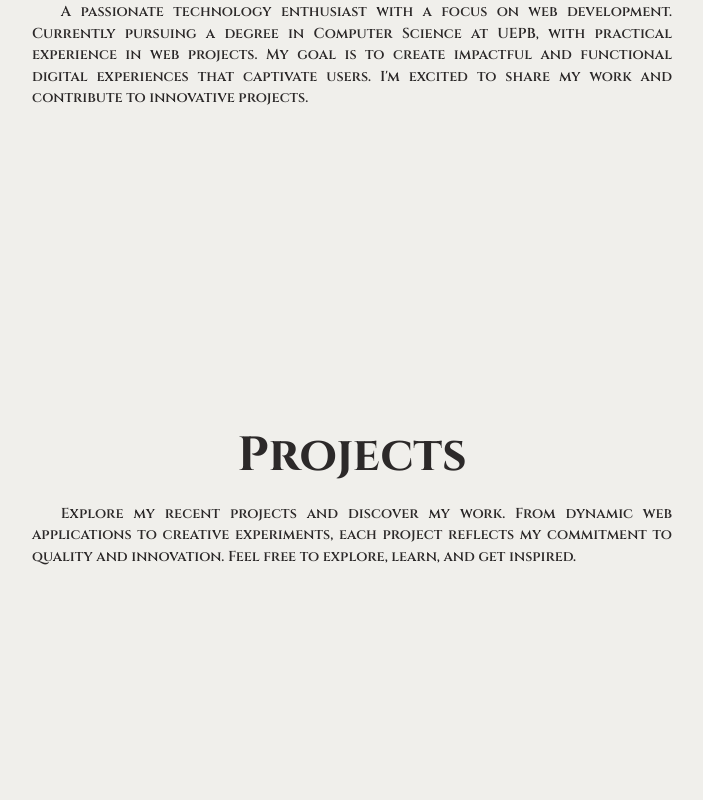
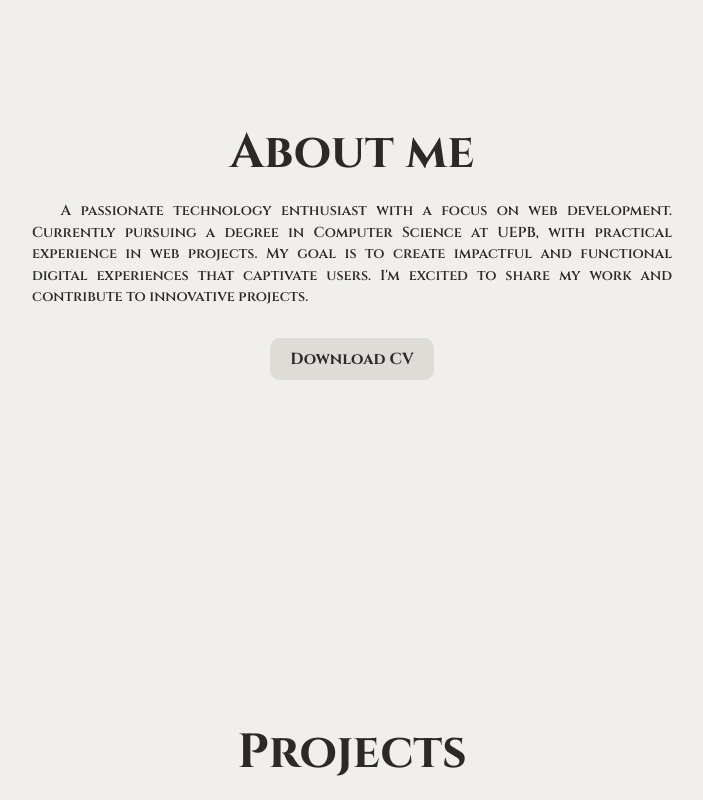
Before and after one commit to avictormorais/portfolio, a React (Vite) app: page / in a window 1280 px wide. Shown: the part 800-1600 px from the top of the page, without its empty margins (288-991 px from the left). Built offline with nearby package versions, Linux system fonts and the light colour scheme.

Commit message:
Redesigning home, creating child component support, creating button.

```diff
--- /dev/null
+++ b/src/components/Button.jsx
@@ -0,0 +1,61 @@
+import React from "react";
+import styled from "styled-components";
+
+const StyledTip = styled.p`
+  font-size: 1em;
+  font-family: var(--content-font);
+  font-weight: bolder;
+  margin-top: 15px;
+  opacity: 0;
+  user-select: none;
+  transition: all .1s ease-in-out;
+
+  @media screen and (max-width: 700px){
+      font-size: .75em;
+  }
+`
+
+const StyledButton = styled.button`
+    font-size: 1em;
+    padding: 10px 20px;
+    background-color: var(--secondary-color);
+    color: var(--primary-text-color);
+    font-family: var(--content-font);
+    font-weight: bolder;
+    cursor: pointer;
+    border-radius: 10px;
+    border: none;
+
+    &:hover{
+      background-color: var(--secondary-color);
+      color: var(--accent-color);
+    }
+
+    &:hover + ${StyledTip} {
+      opacity: 1;
+    }
+
+    @media screen and (max-width: 700px){
+      font-size: .8em;
+    }
+`
+
+const StyledDiv = styled.div`
+  display: flex;
+  justify-content: center;
+  align-items: center;
+  flex-direction: column;
+`
+
+function Button({text, onClick, tip}){
+
+  return(
+    <StyledDiv>
+      <StyledButton onClick={onClick}>{text}</StyledButton>
+      <StyledTip>{tip}</StyledTip>
+    </StyledDiv>
+  )
+
+}
+
+export default Button;
--- a/src/components/PrincipalSection.jsx
+++ b/src/components/PrincipalSection.jsx
@@ -33,13 +33,39 @@ const StyledP = styled.p`
   }
 `
 
-function PrincipalSection({title, text}){
+const StyledChildDiv = styled.div`
+  display: flex;
+  justify-content: center;
+  align-items: center;
+  width: 80%;
+  margin-top: 30px;
+`
+
+const StyledDiv = styled.div`
+  display: flex;
+  justify-content: start;
+  align-items: center;
+  flex-direction: column;
+  min-height: 60vh;
+  margin-top: 15vh;
+
+  @media screen and (max-width: 700px){
+    min-height: 40vh;
+  }
+`
+
+function PrincipalSection({title, text, childComponent}){
 
   return(
-    <>
+    <StyledDiv>
       <StyledTitle>{title}</StyledTitle>
       <StyledP>{text}</StyledP>
-    </>
+      {childComponent && (
+        <StyledChildDiv>
+          {childComponent()}
+        </StyledChildDiv>
+      )}
+    </StyledDiv>
   )
 
 }
--- a/src/components/layouts/Navigator.jsx
+++ b/src/components/layouts/Navigator.jsx
@@ -54,11 +54,12 @@ const Tooltip = styled.span`
   opacity: 0;
   transition: visibility 0s, opacity 0.3s linear;
   white-space: nowrap;
-
 `;
 
 const StyledTooltipText = styled.p`
   margin-inline: 10px;
+  font-family: var(--content-font);
+  font-weight: 600;
 `
 
 const StyledDivNavigator = styled.div`
--- a/src/locales/en.json
+++ b/src/locales/en.json
@@ -3,6 +3,7 @@
   "title-error": "Error",
   "label-error": "Something went wrong.",
   "label-soon": "Coming soon...",
+  "label-download": "Download",
   "label-me": "Victor Morais",
   "text-me": "Focused on excellence, committed to effectively collaborating in development teams to deliver high-quality solutions.",
   "label-about-me": "About me",
--- a/src/locales/pt.json
+++ b/src/locales/pt.json
@@ -3,6 +3,7 @@
   "title-error": "Erro",
   "label-error": "Algo errado aconteceu.",
   "label-soon": "Em breve..",
+  "label-download": "Baixar",
   "label-me": "Victor Morais",
   "text-me": "Com foco na excelência, comprometido em colaborar efetivamente em equipes de desenvolvimento para oferecer soluções de alta qualidade.",
   "label-about-me": "Sobre mim",
--- a/src/pages/Home.jsx
+++ b/src/pages/Home.jsx
@@ -2,24 +2,28 @@ import React, { useEffect, useState } from "react";
 import { useTranslation } from 'react-i18next';
 import styled from "styled-components";
 import PrincipalSection from "../components/PrincipalSection";
+import Button from "../components/Button";
+import { FaUser } from "react-icons/fa";
 
-const StyledMainDiv = styled.div`
-  height: 60vh;
-  width: 100vw;
-  display: flex;
-  justify-content: center;
-  align-items: center;
-  flex-direction: column;
-  min-height: 250px;
+const StyledTest = styled.div`
+  height: 100vh;
+`
 
-  @media screen and (max-width: 700px) {
-    height: 40vh;
+const StyledMarginTop = styled.span`
+  height: 25vh;
+
+  @media screen and (max-width: 700px){
+    height: 20vh;
   }
 `
 
 function Home(){
   const { t } = useTranslation();
   const [isMobile, setIsMobile] = useState(window.innerWidth < 700);
+
+  let handleCVDownload = () => {
+    console.log('CV')
+  }
 
   useEffect(() => {
     const handleResize = () => {
@@ -34,17 +38,18 @@ function Home(){
 
   return (
     <>
-      <span style={{ marginTop: '95px' }}></span>
-      <StyledMainDiv>
-        <PrincipalSection title={t('label-me')} text={t('text-me')} />
-      </StyledMainDiv>
-      <StyledMainDiv>
-        <PrincipalSection title={t('label-about-me')} text={isMobile ? t('text-about-me-short') : t('text-about-me')} />
-      </StyledMainDiv>
-      <StyledMainDiv>
-        <PrincipalSection title={t('label-projects')} text={isMobile ? t('text-projects-short') : t('text-projects')} />
-      </StyledMainDiv>
-      <span style={{ marginTop: '95px' }}></span>
+      <StyledMarginTop/>
+
+      <PrincipalSection title={t('label-me')} text={t('text-me')}/>
+
+      <PrincipalSection
+        title={t('label-about-me')}
+        text={isMobile ? t('text-about-me-short') : t('text-about-me')}
+        childComponent={() => <Button text={`${t('label-download')} CV`} icon={FaUser} tip={"Curriculum Vitae"} onClick={handleCVDownload}/>}
+      />
+
+      <PrincipalSection title={t('label-projects')} text={isMobile ? t('text-projects-short') : t('text-projects')} childComponent={() => <StyledTest/>}/>
+
     </>
   );
 }
```
